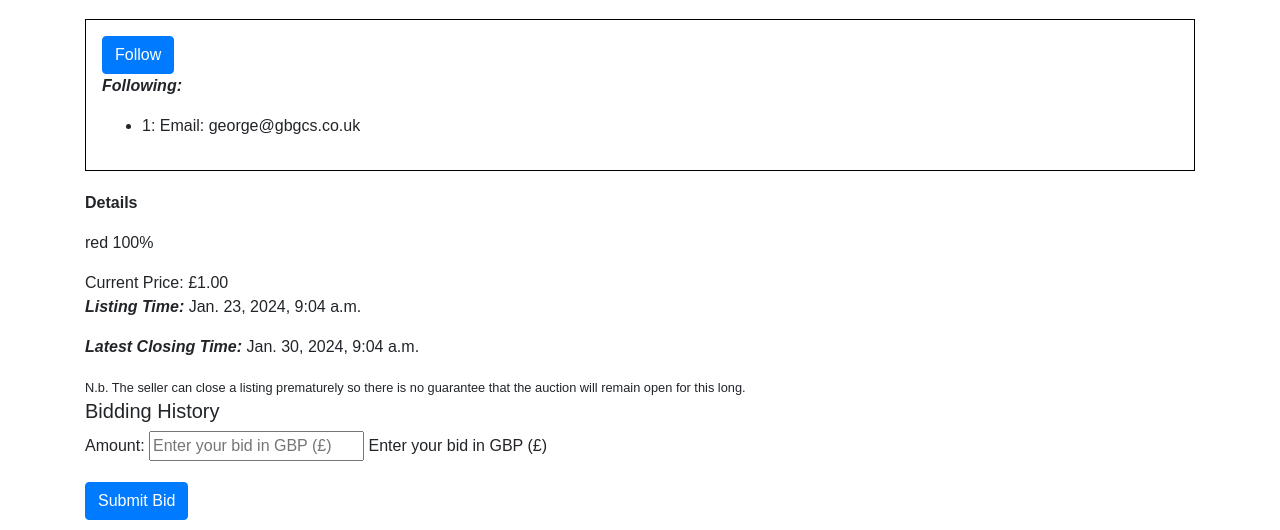
After one commit to GeoorgeBoyd-Gibbins/commerceprojtest1, a Django app: page /listing/5/ in a window 1280 px wide. The commit adds this page. Shown: the part 1099-1629 px from the top of the page. Run offline with Django 3.2, Linux system fonts and the light colour scheme; data comes from the database, SQL or seed files in the repository; both versions use the stored data as it was after the commit; some libraries are stand-ins or nearby versions.

Commit message:
2.3.24 am

```diff
--- a/auctions/forms.py
+++ b/auctions/forms.py
@@ -9,3 +9,18 @@
         widgets = {
             'listing_details': forms.Textarea(attrs={'rows': 4, 'cols': 40})
         }
+
+
+class BidForm(ModelForm):
+    amount = forms.DecimalField(
+        max_digits=10,
+        decimal_places=2,
+        help_text='Enter your bid in GBP (£)',
+        widget=forms.NumberInput(attrs={'placeholder': 'Enter your bid in GBP (£)'})
+    )
+
+
+
+    class Meta:
+        model = Bid
+        fields = ['amount']
--- a/auctions/models.py
+++ b/auctions/models.py
@@ -38,7 +38,10 @@
     auction_open = models.BooleanField(default = True, verbose_name="Auction Open")
     listing_image_url = models.URLField(verbose_name="URL for images for Listing Item")
     user = models.ForeignKey(User, on_delete=models.CASCADE, related_name="listings", verbose_name="Listed by")
-    following = models.ManyToManyField(settings.AUTH_USER_MODEL, blank=True, related_name="followed_listings", verbose_name="following")
+    following = models.ManyToManyField(settings.AUTH_USER_MODEL, blank=True, related_name="followers", verbose_name="following")
+
+
+
 
 
     #define other methods
@@ -50,6 +53,11 @@
 
     def bid_history(self):
         return self.bids.order_by('-amount')
+
+    def save(self, *args, **kwargs):
+        if self.current_bid is None:
+            self.current_bid = self.starting_price
+        super(Listing, self).save(*args, **kwargs)
 
     def __str__(self):
         return f"Listing ID: {self.id}. Listing: {self.listing_title}.  Listed by: {self.user }. Auction open: {self.auction_open}"
@@ -78,5 +86,27 @@
         # This ensures that the latest bids are always first
         ordering = ['-time']
 
+
+    def save(self, *args, **kwargs):
+        super(Bid, self).save(*args, **kwargs)
+        listing = self.listing
+        title = listing.listing_title
+        max_bid = listing.get_max_bid()
+        if max_bid:
+            listing.current_bid = max_bid.amount
+            listing.save()
+
+    def time_since_bid(self):
+        # Calculate the time difference
+        time_difference = now() - self.time
+        # Extract hours and minutes from the time difference
+        hours = time_difference.seconds // 3600
+        minutes = (time_difference.seconds // 60) % 60
+        hours_mins = f"{hours}h:{minutes}m"
+        return hours_mins
+
+
+
     def __str__(self):
-        return f"{self.user} bid on {self.listing} for {self.amount}"
+        hours_mins_since_bid = self.time_since_bid()
+        return f"{self.user.username} bid on this item {hours_mins_since_bid} ago. \n The bid was for : £{self.amount}\n\n"
--- a/auctions/static/auctions/styles.css
+++ b/auctions/static/auctions/styles.css
@@ -73,8 +73,7 @@
     height: auto;
     /* Maintains aspect ratio */
     object-fit: cover;
-    /* Crop to fit the box if necessary */
-    margin-left: 5%;
+
 }
 
 .listing_details p {
@@ -99,3 +98,37 @@
     font-weight: bold;
     /* Makes only the first paragraph (title) bold */
 }
+
+.price-box {
+    display: flex;
+    flex-direction: row;
+    margin-top: 1rem;
+    margin-bottom: 1rem;
+    margin-left: 1.2%;
+
+    gap: 1%;
+}
+
+.price-title {
+    flex: 1;
+    margin-right: 1%;
+    text-decoration: underline;
+}
+
+.price {
+    flex: 1;
+    margin-left: 10ox;
+
+}
+
+.details-title {
+    text-align: left;
+}
+
+
+.following-section {
+    border: 1px solid black;
+    margin-top: 20px;
+    margin-bottom: 20px;
+    padding: 1rem;
+}
--- a/auctions/templates/auctions/layout.html
+++ b/auctions/templates/auctions/layout.html
@@ -27,6 +27,9 @@
                 <li class="nav-item">
                     <a class="nav-link" href="{% url 'new_listing' %}">Create a New Listing</a>
                 </li>
+                <li class = "watchlist">
+                    <a class="watchlist=link" href="{% url 'watchlist' %}">Watchlist</a>
+                </li>
             {% else %}
                 <li class="nav-item">
                     <a class="nav-link" href="{% url 'login' %}">Log In</a>
--- /dev/null
+++ b/auctions/templates/auctions/listing_details.html
@@ -0,0 +1,84 @@
+{% extends "auctions/layout.html" %}
+{% block body %}
+
+{% if message %}
+<div>
+    <h4>{{ message }}</h4>
+</div>
+{% endif %}
+
+
+
+<main>
+    <div class = "container">
+        <h1>LISTING DETAILS PAGE</h1>
+        <h2><strong>{{ listing.listing_title }}</strong></h2>
+        <div><img src="{{ listing.listing_image_url }}" class="listing-image"></div>
+        <div class="following-section">
+            <div class = "follow-unfollow-button">
+                {% if following %}
+                <a href="{% url 'follow_tog' listing_id=listing_num %}" class="btn btn-primary">Un-Follow</a>
+                {% else %}
+                <a href="{% url 'follow_tog' listing_id=listing_num %}" class="btn btn-primary">Follow</a>
+                {% endif %}
+            </div>
+            <div>
+                <p class="Following"><i><strong>Following:</strong></i></p>
+                {% if listing.following.all %}
+                <ul>
+                    {% for follower in listing.following.all %}
+                    <li>{{ follower }}</li>
+                    {% endfor %}
+                </ul>
+                {% else %}
+                None.
+                {% endif %}
+
+            </div>
+        </div>
+
+        <div>
+            <p><strong class = "details-title">Details</strong></p>
+        </div>
+        <div>
+            <p> {{ listing.listing_details }} </p>
+        </div>
+
+
+        <div>
+            Current Price: £{{ listing.current_bid }}
+        </div>
+
+        <div>
+            <p class="listing_time"><i><strong>Listing Time:</i></strong> {{ listing.listing_date_time }}</p>
+            <p class="closing_time"><i><strong>Latest Closing Time:</i></strong> {{ listing.closing_time }}</p>
+            <small>N.b. The seller can close a listing prematurely so there is no guarantee that the auction will remain
+                open for this long.</small>
+        </div>
+
+
+
+        <div class ="bid_history">
+            <h5>Bidding History</h5>
+            {%  for bid in bid_history %}
+
+            <p>{{ bid}}</p>
+
+
+            {% endfor %}
+        </div>
+
+        <div>
+        <form method="POST" action="{% url 'newbid' listing_id=listing_num %}">
+            {% csrf_token %}
+            {{ form.as_p }}
+            <input type="submit" value="Submit Bid" class="btn btn-primary">
+        </form>
+        </div>
+
+    </div>
+
+
+</main>
+
+{% endblock %}
--- a/auctions/urls.py
+++ b/auctions/urls.py
@@ -8,4 +8,10 @@
     path("logout", views.logout_view, name="logout"),
     path("register", views.register, name="register"),
     path("newlisting", views.new_listing, name="new_listing"),
-]
+    path('listing/<int:listing_id>/', views.listing_details, name='listing_details'),
+    path('newbid/<int:listing_id>/', views.newbid, name='newbid'),
+    path('follow_tog/<int:listing_id>/', views.follow_tog, name='follow_tog'),
+    path('watchlist', views.watchlist, name = "watchlist"),
+
+
+    ]
--- a/auctions/views.py
+++ b/auctions/views.py
@@ -2,14 +2,16 @@
 from django.contrib.auth import authenticate, login, logout
 from django.contrib.auth.decorators import login_required
 from django.core.exceptions import ValidationError
+from django.db.models.signals import post_save
+from django.dispatch import receiver
 from django.db import IntegrityError
 from django.http import HttpResponse, HttpResponseRedirect
-from django.shortcuts import render, redirect
+from django.shortcuts import render, redirect, get_object_or_404
 from django.urls import reverse
 from django.utils.timezone import now, timedelta
 
 from .models import Category, Listing, Comment, Bid, User
-from .forms import ListingForm
+from .forms import ListingForm, BidForm
 
 
 
@@ -216,16 +218,103 @@
 
 
 
-
-
-
-
-
-
-
     else:
         categories = Category.objects.all()
         return render(request, "auctions/newlisting.html",{
                     "categories" : categories,
         }
         )
+
+
+def listing_details(request, listing_id):
+    listing = get_object_or_404(Listing, pk=listing_id)
+    bid_history = listing.bid_history()
+    form = BidForm()
+    following = request.user in listing.following.all()
+    return render(request, 'auctions/listing_details.html', {
+                  'listing': listing,
+                  'form' : form,
+                  'listing_num' : listing_id,
+                  'bid_history' : bid_history,
+                  'following' : following,
+     })
+
+
+
+def newbid(request, listing_id):
+    listing = get_object_or_404(Listing, pk=listing_id)
+    listing_price = listing.current_bid
+    new_bid = Decimal(request.POST["amount"])
+    if new_bid <= listing_price:
+        return render(request, "auctions/index.html", {
+
+            'message2' : "Invalid Bid. Your bid needs to be more that the current listed price."
+        })
+
+    else:
+        #Create a new bid
+        new_bid_instance = Bid ()
+
+        # Set the user to the currently logged-in user
+        new_bid_instance.user = request.user
+
+        # Set the listing the bid relates to.
+        new_bid_instance.listing= listing
+
+        # Set the amount
+
+        new_bid_instance.amount = new_bid
+
+        # Save the listing
+        new_bid_instance.save()
+
+
+        return render(request, "auctions/index.html", {
+
+            'message3' : "Thanks for your bid, good luck!."
+        })
+
+
+
+@login_required
+def follow_tog(request, listing_id):#
+    listing = get_object_or_404(Listing, pk=listing_id)
+    bid_history = listing.bid_history()
+    form = BidForm()
+    following = request.user in listing.following.all()
+    if following:
+        listing.following.remove(request.user)
+        return render(request, 'auctions/listing_details.html', {
+                  'listing': listing,
+                  'form' : form,
+                  'listing_num' : listing_id,
+                  'bid_history' : bid_history,
+                  'following' : False,
+        }
+        )
+
+    else:
+        listing.following.add(request.user)
+        return render(request, 'auctions/listing_details.html', {
+            'listing': listing,
+            'form' : form,
+            'listing_num' : listing_id,
+            'bid_history' : bid_history,
+            'following' : True,
+        }
+        )
+
+
+
+def watchlist(request):
+    user = request.user
+    if user.is_authenticated:
+        followed_listings = Listing.objects.filter(following=request.user)
+        return render(request, 'auctions/followed_listings.html',
+                      {'followed_listings': followed_listings,
+                       })
+
+    else:
+        # Handle the case where the user is not logged in
+        return render(request, 'auctions/index.html',
+                      {'message': 'You need to be logged in to view the Watchlist page.'})
```
Also changed, not shown: auctions/templates/auctions/followed_listings.html (added, +47 -0 lines), auctions/templates/auctions/index.html (+22 -8 lines), auctions/migrations/0010_alter_listing_following.py (added), db.sqlite3.
